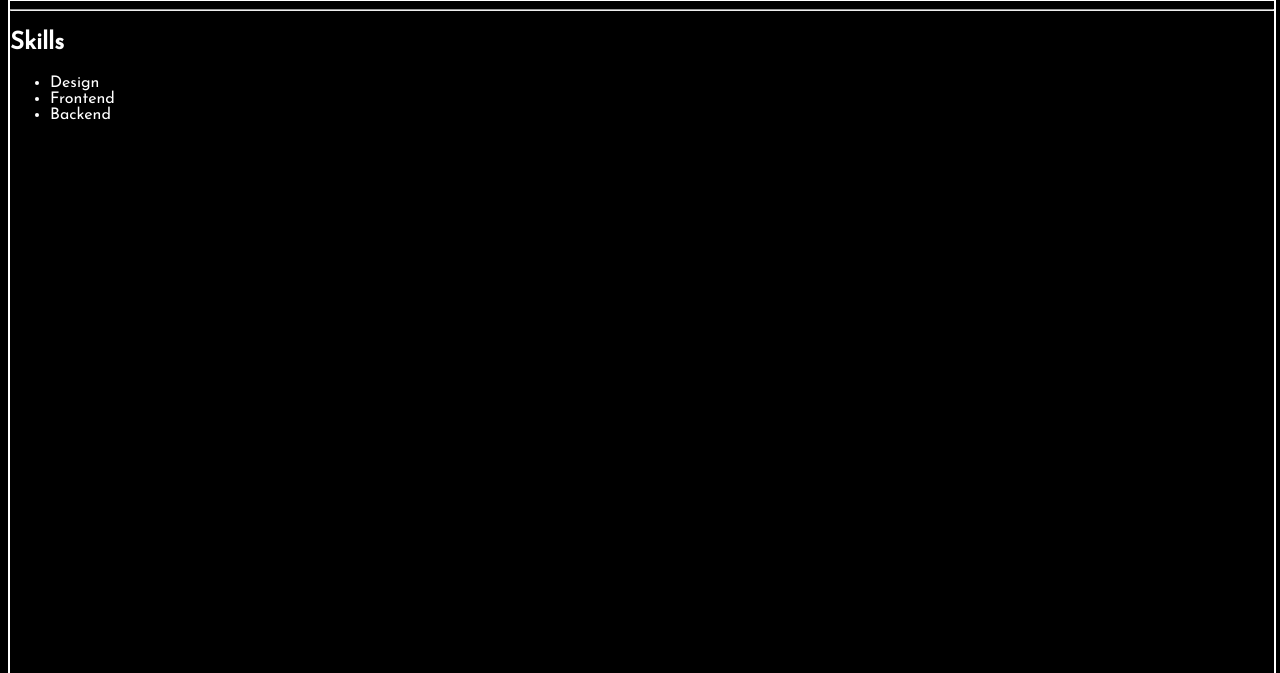
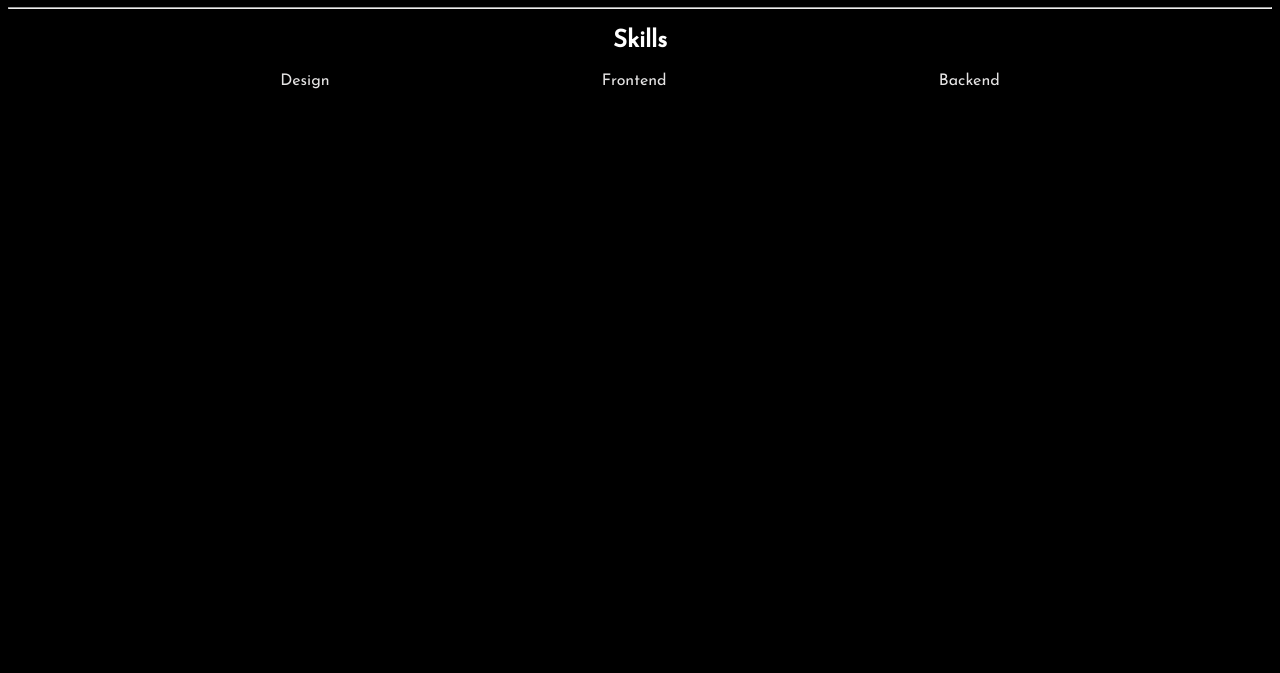
Before and after one commit to markfrias/personal-portfolio, a website: page index.html in a window 1280 px wide. Shown: the part 647-1320 px from the top of the page. Drawn offline with Linux system fonts and the light colour scheme.

Commit message:
Add skills heading and menu styles

```diff
--- a/css/main.css
+++ b/css/main.css
@@ -44,6 +44,7 @@ nav {
     position: sticky;
     top: 0;
     height: 100%;
+    z-index: 1;
 }
 
 #main-menu-list {
@@ -117,7 +118,25 @@ nav {
 .major-section {
     height: 100vh;
     width: 100%;
-    border: solid 2px white;
+    border-top: solid 2px white;
+    border-bottom: solid 2px white;
+
 }
 
 /* Skills styles */
+#skills {
+    border: 0px;
+    text-align: center;
+}
+
+#skills-menu-list {
+    display: flex;
+    list-style-type: none;
+    align-items: center;
+    justify-content: space-evenly;
+    padding: 0px;
+}
+
+.skills-menu-item {
+    color: rgb(228, 227, 227);
+}
```
